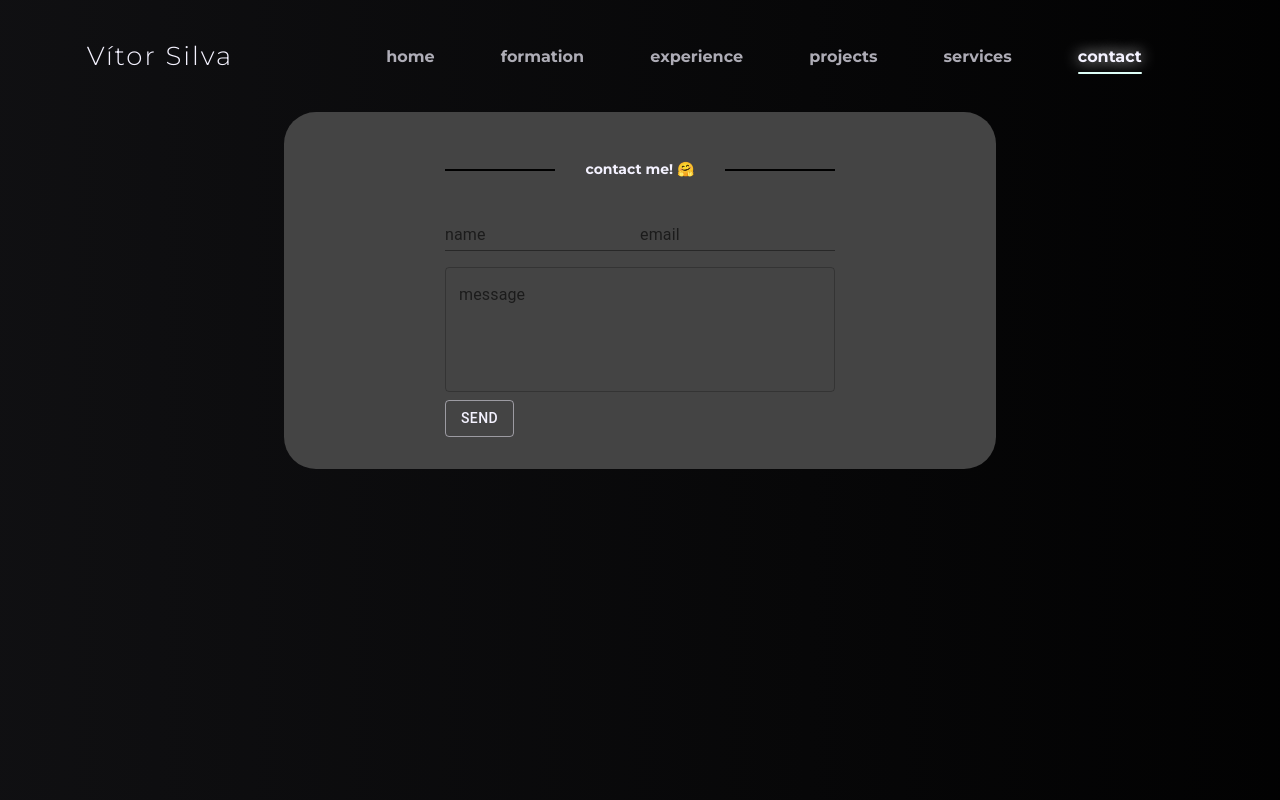
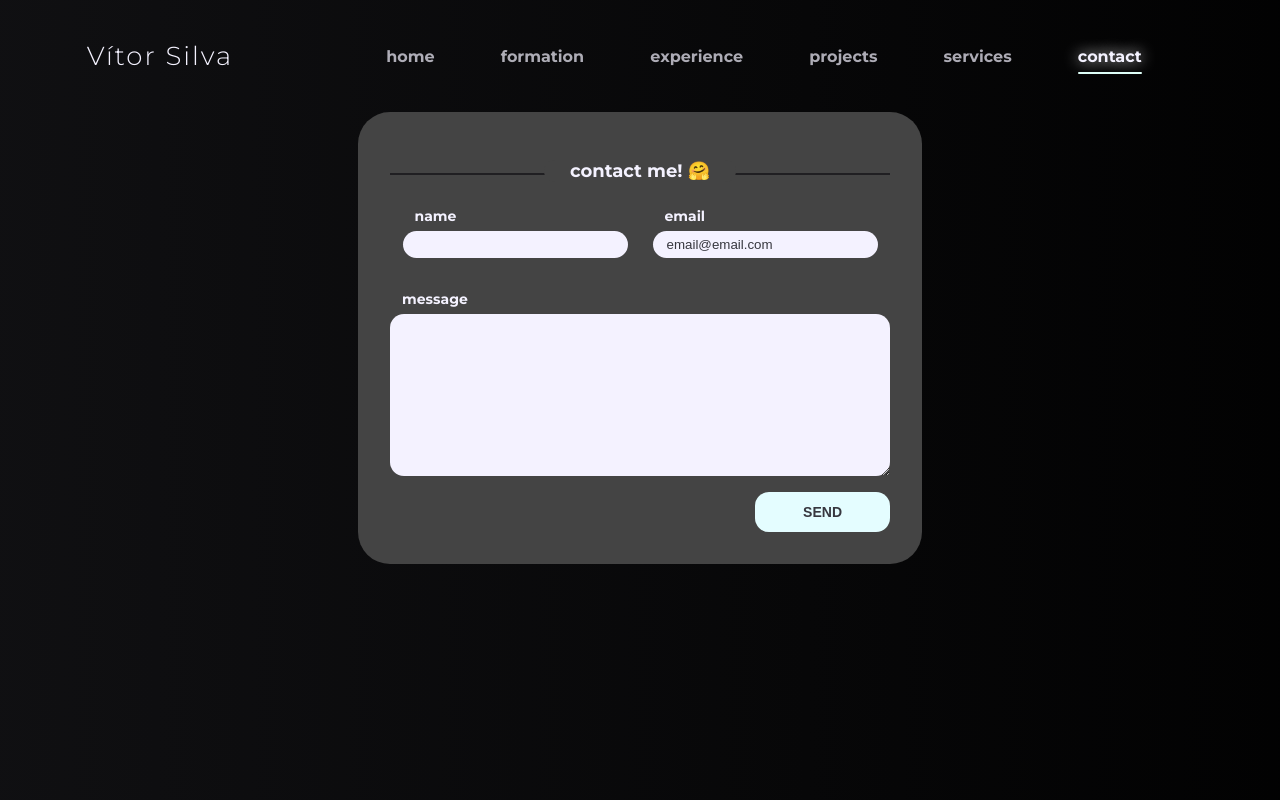
Before and after one commit to VitorVeector/V-tor-Ara-jo, a React (Create React App) app: page /contact in a window 1280 px wide. Built offline with nearby package versions, Linux system fonts and the light colour scheme.

Commit message:
:wrench: Adjust: Removendo MUI e adicionando React-Hook-Form

```diff
--- a/package.json
+++ b/package.json
@@ -5,11 +5,10 @@
   "dependencies": {
     "@emotion/react": "^11.10.6",
     "@emotion/styled": "^11.10.6",
-    "@material-ui/core": "^4.12.4",
-    "@mui/material": "^5.11.16",
     "framer-motion": "^10.5.0",
     "react": "^18.2.0",
     "react-dom": "^18.2.0",
+    "react-hook-form": "^7.43.9",
     "react-icons": "^4.8.0",
     "react-router-dom": "^6.9.0",
     "react-scripts": "5.0.1",
--- a/src/App.tsx
+++ b/src/App.tsx
@@ -3,18 +3,13 @@ import { Header } from './components/Header';
 import { BrowserRouter } from 'react-router-dom';
 import { Animated } from './components/Animated';
 
-import { theme } from './styles/mui/theme'
-import { ThemeProvider } from '@mui/material/styles';
-
 function App() {
     return (
         <BrowserRouter>
-            <ThemeProvider theme={theme}>
                 <div className="App">
                     <Header/>
                     <Animated/>
                 </div>
-            </ThemeProvider>
         </BrowserRouter>
     );
 }
--- a/src/components/Header/style.scss
+++ b/src/components/Header/style.scss
@@ -49,8 +49,8 @@
                     flex-direction: column;
                     justify-content: space-around;
                     align-items: center;
-                    backdrop-filter: blur(20px);
-                    -webkit-backdrop-filter: blur(20px);
+                    backdrop-filter: blur(80px);
+                    -webkit-backdrop-filter: blur(80px);
                     transform: translate(0);
                     height: 100vh;
                     opacity: 0;
--- a/src/pages/Contact/index.tsx
+++ b/src/pages/Contact/index.tsx
@@ -1,78 +1,32 @@
 import './style.scss'
 
-import { useState } from "react"
-import { TextField, Button } from "@mui/material"
-
-import {inputProps} from '../../styles/mui/theme'
+import {useForm, SubmitHandler} from "react-hook-form"
+import {TypeInputs} from '../../types/formType'
 
 export const Contact = () => {
-    const [name, setName] = useState<string>('');
-    const [email, setEmail] = useState<string>('');
-    const [message, setMessage] = useState<string>('')
-    const [isValidEmail, setIsValidEmail] = useState<boolean>(true);
-
-    const handleValidEmail = (value: string) => {
-        setEmail(value)
-        const validEmail = /\S+@\S+\.\S+/.test(value);
-        setIsValidEmail(validEmail)
-    }
-
-    const handleSubmit = (e: React.MouseEvent) => {
-        e.preventDefault()
-        if (isValidEmail) {
-            console.log('Validado')
-        }
-    }
+    const { register, handleSubmit, watch, formState: { errors } } = useForm<TypeInputs>();
+    const onSubmit: SubmitHandler<TypeInputs> = data => console.log(data)
 
     return (
         <div className="contact-container">
             <div className="contact-content">
                 <h3 className="contact-title">contact me! 🤗</h3>
-                <form className="contact-form" onSubmit={() => console.log('Submitado')}>
+                <form className="contact-form" onSubmit={handleSubmit(onSubmit)}>
                     <div className="form-input">
-                        <TextField
-                            label="name"
-                            className='input input_name'
-                            variant="standard"
-                            value={name}
-                            onChange={e => setName(e.target.value)}
-                            InputProps={{ ...inputProps }}/>
-                        <TextField
-                            color='primary'
-                            className='input input_email'
-                            label="email"
-                            variant="standard"
-                            value={email}
-                            onBlur={e => handleValidEmail(e.target.value)}
-                            onChange={e => setEmail(e.target.value)}
-                            type="email"
-                            error={!isValidEmail}
-                            helperText={!isValidEmail ? 'invalid email' : ''}
-                            InputProps={{ ...inputProps }}
-                            sx={{
-                                '& label.Mui-focused': {
-                                  color: 'grey',
-                                },
-                                '& .MuiInput-underline:after': {
-                                  borderBottomColor: 'grey',
-                                },
-                              }}
-                        />
+                        <div>
+                            <label htmlFor="name">name</label>
+                            <input type="text" {...register('name')}/>
+                        </div>
+                        <div>
+                            <label htmlFor="email">email</label>
+                            <input type="email" placeholder='email@email.com' required {...register('email')}/>
+                        </div>
                     </div>
-                    <TextField
-                        label="message"
-                        className='input input_message'
-                        variant="outlined"
-                        color='primary'
-                        value={message}
-                        onChange={e => setMessage(e.target.value)}
-                        margin="normal"
-                        fullWidth
-                        multiline
-                        rows={4}
-                        InputProps={{ ...inputProps }}
-                    />
-                    <Button type="submit" variant="outlined" onClick={handleSubmit}>send</Button>
+                    <div className='messageContainer'>
+                        <label htmlFor="message">message</label>
+                        <textarea name="message" id="message" rows={10} required></textarea>
+                    </div>
+                    <button className='sendBtn'>send</button>
                 </form>
             </div>
         </div>
--- a/src/pages/Contact/style.scss
+++ b/src/pages/Contact/style.scss
@@ -6,7 +6,7 @@
     align-items: center;
 
     .contact-content{
-        max-width: 712px;
+        max-width: 564px;
         padding: 32px;
         width: 100%;
         justify-content: center;
@@ -17,24 +17,108 @@
         align-items: center;
 
         .contact-title{
-            font-size: 14px;
+            font-size: 18px;
             color: $text-color-light;
             background-color: #444;
+            border-radius: 22px;
             margin-top: 16px;
             margin-bottom: -9px;
-            z-index: 10;
-            padding: 0 30px;
+            z-index: 2;
+            padding: 0 26px;
         }
 
         .contact-form{
-            border-top: 2px #000 solid;
+            display: flex;
+            flex-direction: column;
+            width: 100%;
+            border-top: 2px $text-color-dark solid;
             padding-top: 32px;
 
             .form-input{
                 display: flex;
-                justify-content: space-between;
+                justify-content: space-around;
+
+                div{
+                    display: flex;
+                    flex-direction: column;
+                    width: 45%;
+
+                    label{
+                        font-weight: bold;
+                        font-size: 14px;
+                        margin-left: 12px;
+                        margin-bottom: 6px;
+                    }
+
+                    input{
+                        border-radius: 14px;
+                        padding: 6px 14px;
+                        background-color: $text-color-light;
+                        border: unset;
+                    }
+                    input::placeholder{
+                        color: $dark-background-color;
+                    }
+                }
+            }
+            .messageContainer{
+                margin-top: 32px;
+                display: flex;
+                flex-direction: column;
+                label{
+                    margin-bottom: 6px;
+                    margin-left: 12px;
+                    font-weight: bold;
+                    font-size: 14px;
+                }
+
+                textarea{
+                    border-radius: 14px;
+                    padding: 6px 14px;
+                    background-color: $text-color-light;
+                    border: unset;
+                }
             }
 
+            .sendBtn {
+                margin-top: 16px;
+                align-self: flex-end;
+                position: relative;
+                background-color: $light-background-color;
+                border: none;
+                border-radius: 14px;
+                padding: 12px 48px;
+                text-transform: uppercase;
+                font-size: 14px;
+                font-weight: bold;
+                color: $dark-background-color;
+                cursor: pointer;
+                transition: .4s ease-in-out;
+
+                &::before {
+                  content: '';
+                  position: absolute;
+                  top: -4px;
+                  left: -4px;
+                  right: -4px;
+                  bottom: -4px;
+                  border-radius: 18px;
+                  box-shadow: 0 0 0 0 $dark-background-color;
+                  opacity: 0;
+                  transition: opacity .4s ease-in-out, box-shadow .4s ease-in-out;
+                }
+
+                &:hover {
+                  background-color: $dark-background-color;
+                  color: $light-background-color;
+                  transform: scale(.97);
+
+                  &::before {
+                    opacity: 1;
+                    box-shadow: 0 0 0 2px $light-background-color;
+                  }
+                }
+              }
         }
     }
 }
--- a/src/styles/mui/theme.ts
+++ /dev/null
@@ -1,13 +0,0 @@
-import { createTheme } from '@mui/material';
-
-export const theme = createTheme({
-    palette: {
-      primary: {
-        main: '#f4f2ff',
-      },
-    },
-});
-
-export const inputProps = {
-    style: { color: '#f4f2ff', fontFamily: 'Montserrat' }
-};
--- /dev/null
+++ b/src/types/formType.ts
@@ -0,0 +1,5 @@
+export type TypeInputs = {
+    email: string,
+    name: string,
+    message: string
+};
```
Also changed, not shown: 1 other file (tests, documents, lock files or other folders).
